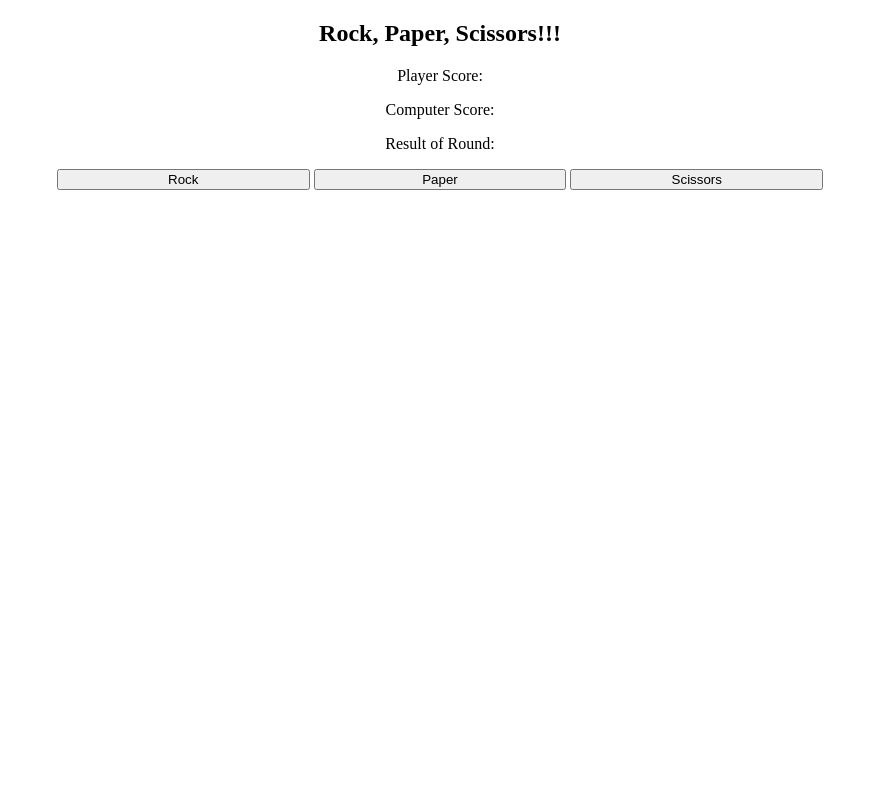
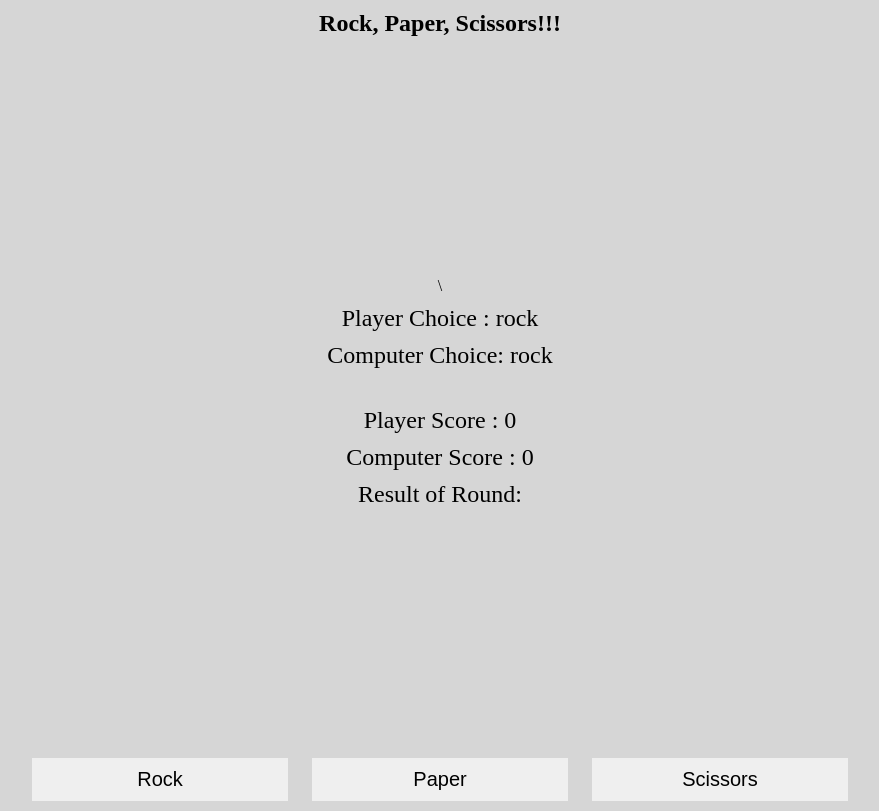
Before and after one commit to JDixon1995/RockPaperScissors, a plain HTML site: page index.html in a window 1280 px wide. Both pictures are taken after a click on the button "Rock". Shown: the whole page, without its empty margins (200-1079 px from the left). Drawn offline with Linux system fonts and the light colour scheme.

Commit message:
added buttons to UI, and added functionality to them. U/I now has choice, and score readouts.

```diff
--- a/index.html
+++ b/index.html
@@ -14,10 +14,14 @@
     </head>
     <body>
     <h2 id="title">Rock, Paper, Scissors!!!</h2>
-    <div id="resultsScreen">
-    <p>Player Score:</p>
-    <p>Computer Score:</p>
-    <p>Result of Round:</p>
+    <div id="resultsScreen">\
+    <br>
+    <p id="playerChoiceReadout">Player Choice:</p>
+    <p id="computerChoiceReadout">Computer Choice:</p>
+    <br>
+    <p id="playerScore">Player Score: 0</p>
+    <p id="computerScore">Computer Score: 0</p>
+    <p id="resultsReadout">Result of Round:</p>
     </div>
     <div id="buttonContainer">
     <button id="rock">Rock</button>
--- a/main.js
+++ b/main.js
@@ -12,8 +12,14 @@ let scoreObject = {
     compScore : 0
 };
 
-console.log("The player score is " + scoreObject.playerScore + " points.");
-console.log("The computer score is " + scoreObject.compScore + " points.");
+//Results Screen
+playerBanner = document.getElementById("playerScore");
+playerChoiceReadout = document.getElementById("playerChoiceReadout");
+computerBanner = document.getElementById("computerScore");
+computerChoiceReadout = document.getElementById("computerChoiceReadout");
+playerScoreReadout = document.getElementById("playerScore");
+computerScoreReadout = document.getElementById("computerScore");
+resultsReadout = document.getElementById("resultsReadout");
 
 // Buttons
 const rockButton = document.getElementById("rock");
@@ -58,25 +64,27 @@ function declareWinner(scoreObject) {
     const { compScore, playerScore} = scoreObject;
 
     let winner = "";
+
     if (scoreObject.playerScore > scoreObject.compScore) {
         winner = "Player";
     } else if (scoreObject.compScore > scoreObject.playerScore) {
         winner = "Computer";
     }
     console.log( "The " + winner + " has won the game.");
+
 }
 
 
 
 function game() {
 
-        let playerChoice = "";
         let computerChoice = computerPlay().toLowerCase();
+        playerChoiceReadout.innerHTML = "Player Choice : " + playerChoice;
         console.log(playerChoice);
+        computerChoiceReadout.innerHTML ="Computer Choice: " + computerChoice;
         console.log(computerChoice);
 
         playRound(playerChoice, computerChoice);
-
 
         function keepScore() {
 
@@ -92,14 +100,26 @@ function game() {
     };
 
         keepScore();
+
+        playerScoreReadout.innerHTML = "Player Score : " + scoreObject.playerScore;
         console.log("The player has " + scoreObject.playerScore + " points.");
+        computerScoreReadout.innerHTML = "Computer Score : " + scoreObject.compScore;
         console.log("The computer has " + scoreObject.compScore + " points.");
     }
 
 // Event Listeners
-rockButton.onClick = playRound(playerChoice = "rock");
-paperButton.onClick = playRound(playerChoice = "paper");
-scissorsButton.onClick = playRound(playerChoice = "scissors");
-
-game();
-declareWinner(scoreObject);
+rockButton.addEventListener("click", function(){
+    console.log("You clicked the rock button.");
+    playerChoice = "rock";
+    game(playerChoice);
+})
+paperButton.addEventListener("click", function(){
+    console.log("You clicked the paper button.");
+    playerChoice = "paper";
+    game(playerChoice);
+})
+scissorsButton.addEventListener("click", function(){
+    console.log("You clicked the scissors button.")
+    playerChoice = "scissors";
+    game(playerChoice);
+})
--- a/style.css
+++ b/style.css
@@ -1,6 +1,30 @@
+* {
+    margin: 0;
+    padding: 0;
+    box-sizing: border-box;
+}
+
+body {
+    background-color: #d6d6d6;
+}
+
+h2 {
+    margin: 10px;
+}
+
 button {
     width: 20%;
     height: 10%;
+    font-size: 20px;
+    margin: 10px;
+    padding: 10px;
+    border: none;
+}
+
+p {
+    font-size: 20px;
+    margin: 10px;
+    font-size: 1.5rem;
 }
 
 #title {
@@ -9,8 +33,10 @@ button {
 
 #resultsScreen {
     text-align: center;
+    margin-top: 15rem;
 }
 
 #buttonContainer {
     text-align: center;
+    margin-top: 15rem;
 }
```
